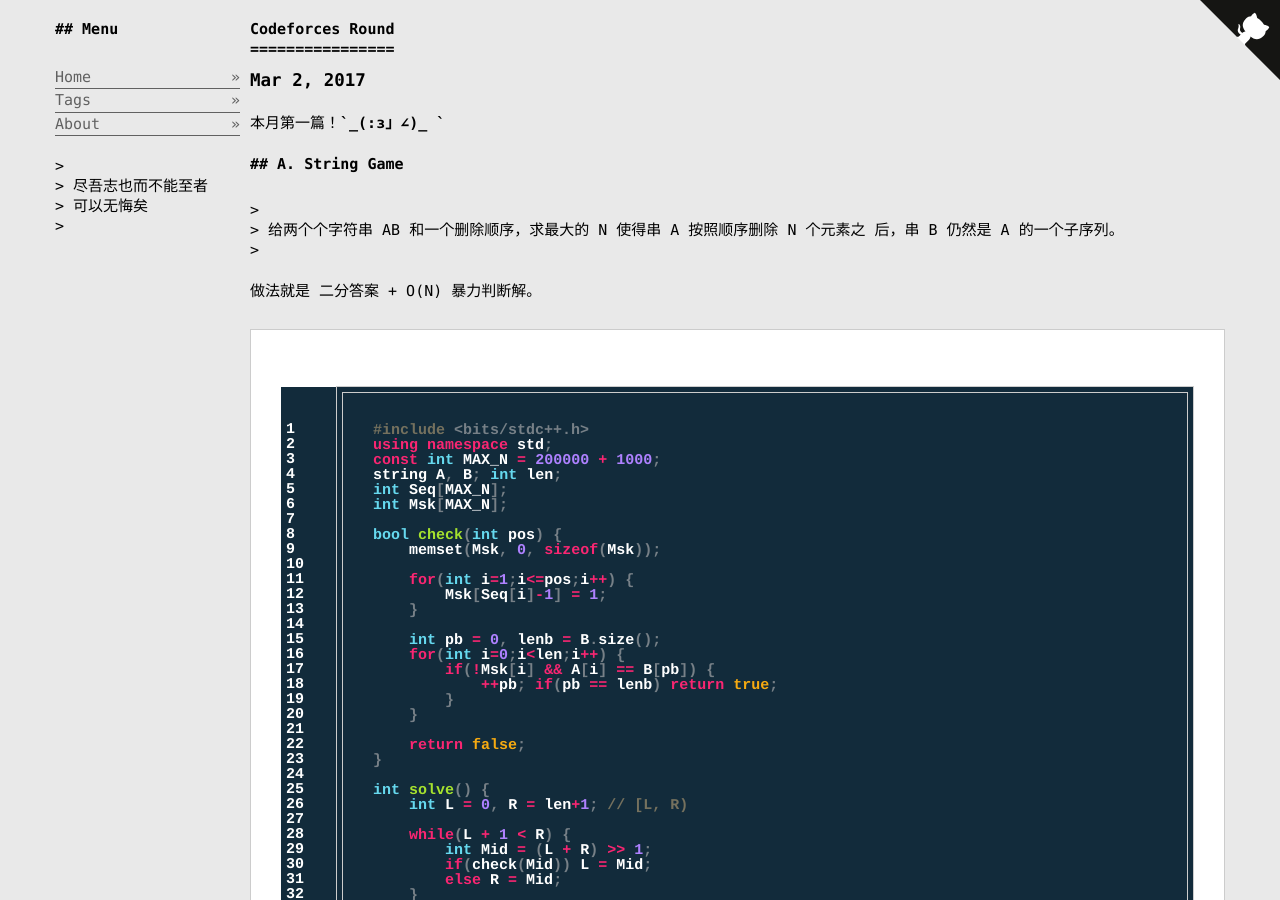
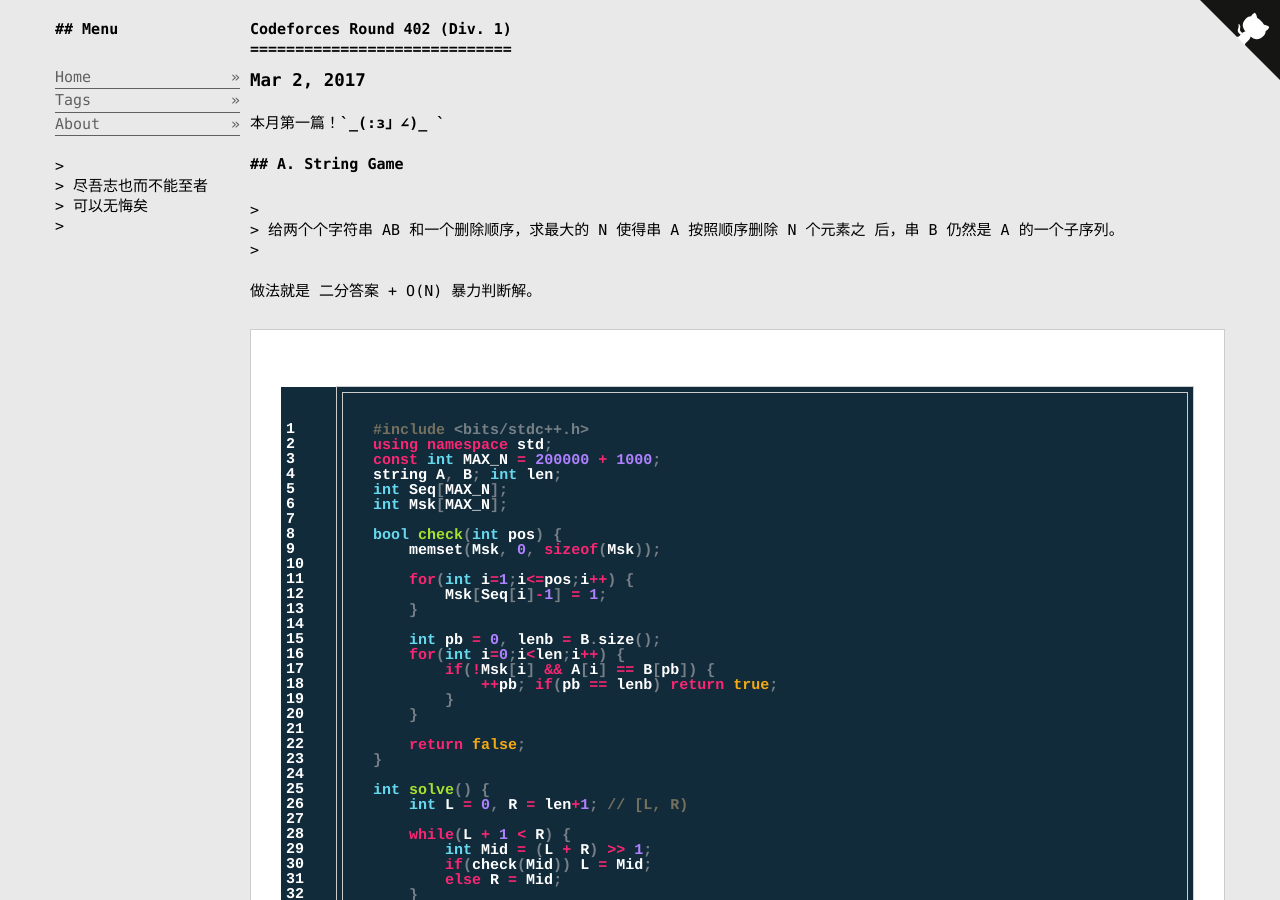
Before and after one commit to zbaxrl/zbaxrl.github.io, a Jekyll site: the page built from _posts/2017-03-02-CF778.md, in a window 1280 px wide and 900 px high. Built offline with Jekyll 4.4.1, drawn with Linux system fonts in a browser that asks for light colours; some of the changed text lies outside the part shown.

Commit message:
[BLOG] Codeforces Round 402 (Div. 1)

````diff
--- a/_posts/2017-03-02-CF778.md
+++ b/_posts/2017-03-02-CF778.md
@@ -1,6 +1,6 @@
 ---
 layout: post
-title: Codeforces Round #402 (Div. 1)
+title: Codeforces Round 402 (Div. 1)
 date: 2017-03-02 21:45:00
 categories: OI
 tags: [二分答案, 按位贪心]
@@ -72,8 +72,7 @@
 > 定义一些位宽相同的二进制常量和变量，求最小的 ? 的值，使得 `Sum{ Var }` 最小或
 > 最大。
 
-此题类似 [UOJ2 - [NOI2014] 起床困难综合症]({% post_url 2017-01-17-uoj2 %})，暴
-力统计，按位贪心。
+此题类似 [UOJ2 - [NOI2014] 起床困难综合症]({% post_url 2017-01-17-uoj2 %})，暴力统计，按位贪心。
 
 ```cpp
 #include <bits/stdc++.h>
````
